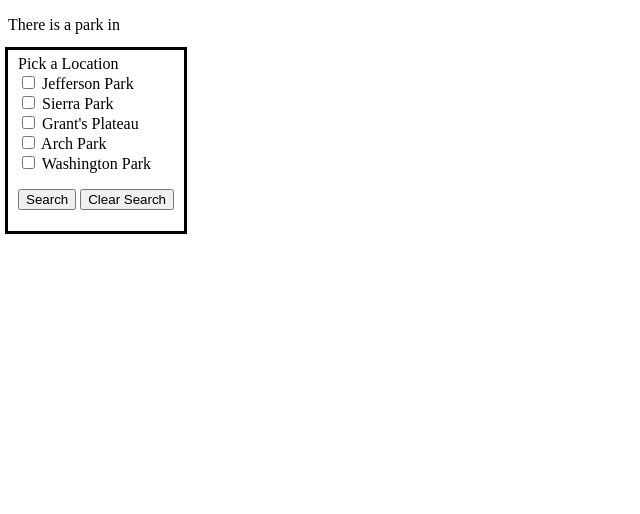
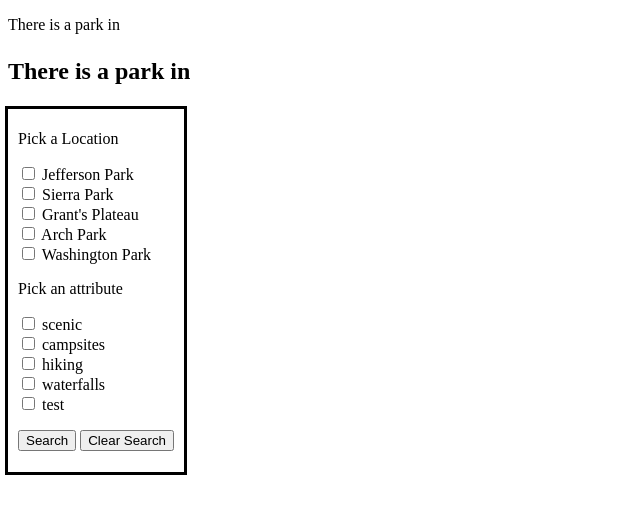
Before and after one commit to weirbr/CS340Project, a PHP site: page /searchParks.php in a window 1280 px wide. Shown: the part 86-600 px from the top of the page, without its empty margins (0-640 px from the left). Run offline with PHP 8.4, Linux system fonts and the light colour scheme; data comes from the database, SQL or seed files in the repository; data that the repository does not hold is empty; a stand-in replaces the project's code that opens the database connection; some libraries are stand-ins or nearby versions.

Commit message:
updating searchParks

```diff
--- a/searchParks.php
+++ b/searchParks.php
@@ -18,11 +18,11 @@
 
 	//variables
 	$location = mysqli_real_escape_string($conn, $_POST['location']);
-	echo "<p> $location </p>";
+	$attribute = mysqli_real_escape_string($conn, $_POST['attribute']);
 
 	$query = "SELECT pName
 			FROM `ProjectPark`
-			WHERE pName = '$location'";
+			WHERE pName = '$location' AND pDescription LIKE '%'$attribute'%' ";
 
 	$result = mysqli_query($conn, $query);
 	if ($result){
@@ -40,9 +40,10 @@
 	mysqli_close($conn);
 
 ?>
-
-<section id = "location"> Pick a Location
-	<form method = "POST" id = "searchForm">
+<h2> <?php echo $msg; ?> </h2>
+<section id = "searchForm">
+	<form method = "POST" id = "location">
+	<p> Pick a Location </p>
 		<div>
 			<input type="checkbox" name = "location" value = "Jefferson Park"> Jefferson Park
 		</div>
@@ -63,6 +64,25 @@
 			<input type="checkbox" name = "location" value = "Washington Park"> Washington Park
 		<div>
 
+	<p> Pick an attribute </p>
+		<div>
+			<input type="checkbox" name = "attribute" value = "scenic"> scenic
+		</div>
+
+		<div>
+			<input type="checkbox" name = "attribute" value = "campsite"> campsites
+		</div>
+
+		<div>
+			<input type="checkbox" name = "attribute" value = "hike"> hiking
+		</div>
+		<div>
+			<input type="checkbox" name = "attribute" value = "waterfall"> waterfalls
+		</div>
+		<div>
+			<input type="checkbox" name = "attribute" value = "test"> test
+		</div>
+
 		<p>
 		<input type = "submit" value = "Search" />
 		<input type = "reset" value = "Clear Search" />
```
